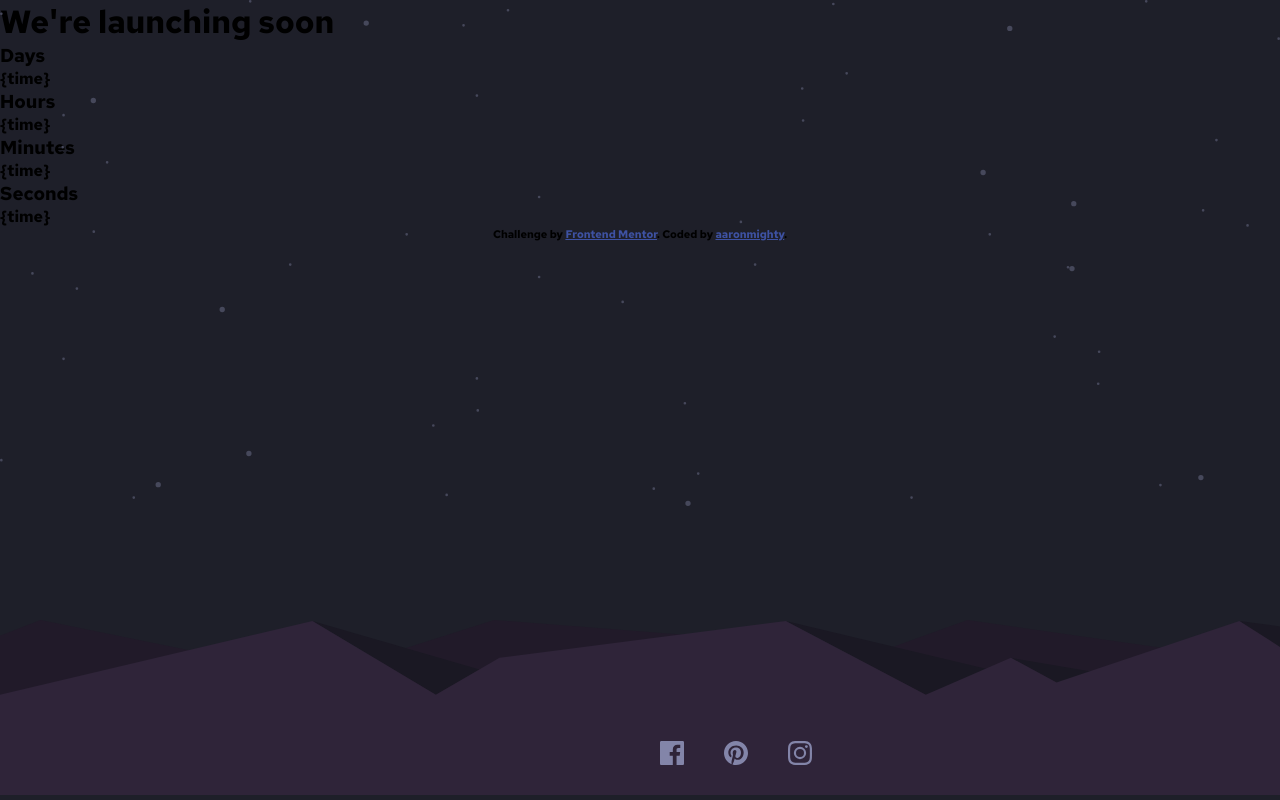
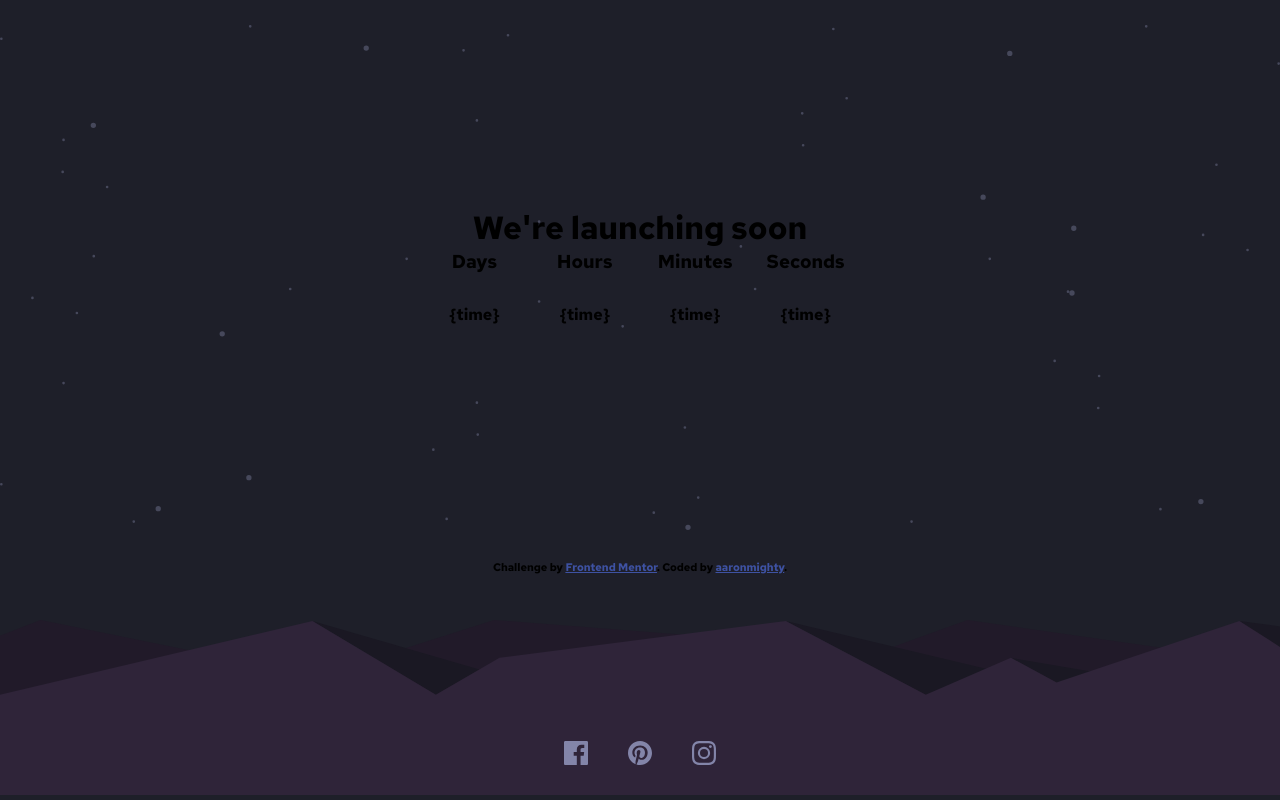
Before and after one commit to aaron-might/launch-countdown, a plain HTML site: page index.html in a window 1280 px wide. Drawn offline with Linux system fonts and the light colour scheme.

Commit message:
styling the paragraph element in countdown

```diff
--- a/index.html
+++ b/index.html
@@ -25,20 +25,22 @@
     <h1>We're launching soon </h1>
 
     <div class="countdown">
+     <div>
       <h3>Days</h3>
       <p>{time}</p>
     </div>
-    <div class="countdown">
+    <div>
       <h3>Hours</h3>
       <p>{time}</p>
     </div>
-    <div class="countdown">
+    <div>
       <h3>Minutes</h3>
       <p>{time}</p>
     </div>
-    <div class="countdown">
+    <div>
       <h3>Seconds</h3>
       <p>{time}</p>
+    </div>
     </div>
   </div>
   <div class="socials">
--- a/style.css
+++ b/style.css
@@ -32,12 +32,34 @@ body {
     color: hsl(228, 45%, 44%);
 }
 
+/* Container */
+.container {
+    display:flex;
+    align-items: center;
+    flex-direction: column;
+    justify-content: center;
+    min-height: 70vh;
+    /* min-width: 100; */
+}
+/* countdown */
+.countdown {
+  display:flex;
+  justify-content: space-around;
+  align-items: center;
+  text-align: center;
+}
+
+.countdown p {
+    padding: 20px;
+    margin:10px;
+}
 /* socials */
 
 .socials {
     position: absolute;
     bottom: 30px;
     left:50%;
+    transform: translateX(-50%);
     z-index: 999;
 }
 
```
Lines whose indentation alone changed are shown as unchanged.
